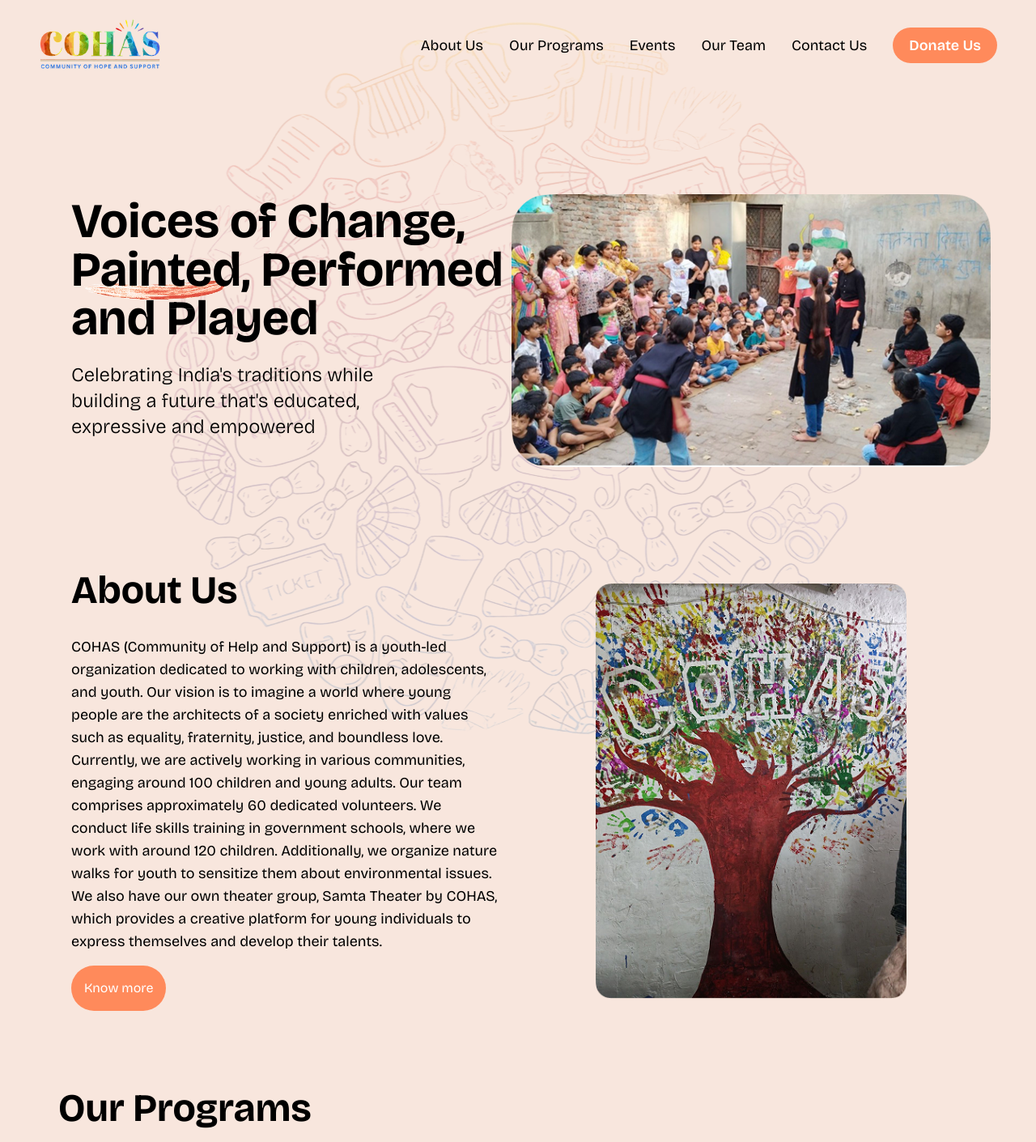
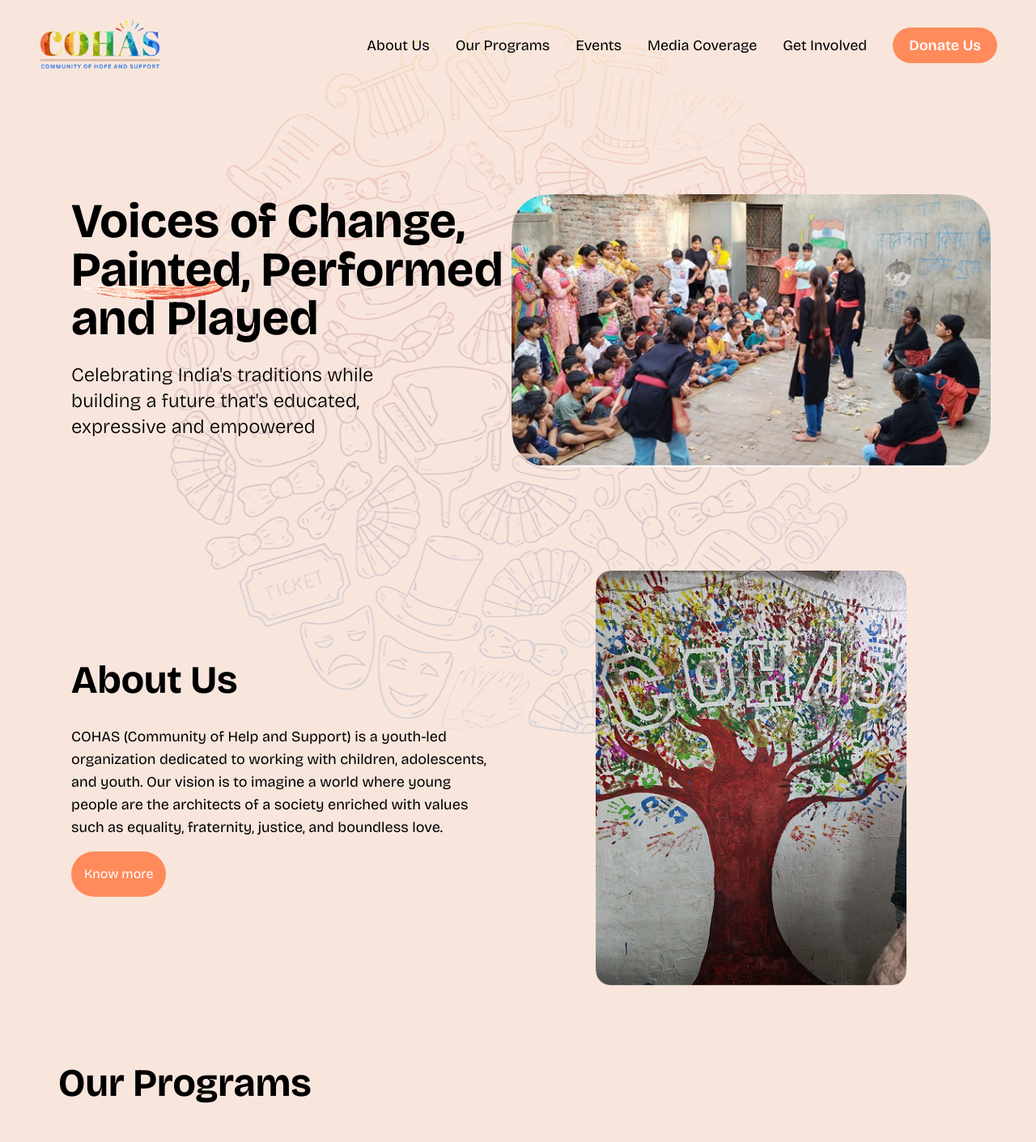
Before and after one commit to nikunjmathur08/COHAS, a React (Vite) app: page / in a window 1280 px wide. Shown: the top 1411 px of the page at 81% size. Built offline with nearby package versions, Linux system fonts and the light colour scheme.

Commit message:
feat: improve donate collage

```diff
--- a/src/components/AboutUsSection.tsx
+++ b/src/components/AboutUsSection.tsx
@@ -11,11 +11,8 @@
         About Us
       </h2>
       <p className="text-base sm:text-lg mt-6 md:mt-8 leading-relaxed text-justify md:text-left max-w-3xl mx-auto md:mx-0">
-        COHAS (Community of Help and Support) is a youth-led organization dedicated to working with children, adolescents, and youth. Our vision is to imagine a world where young people are the architects of a society enriched with values such as equality, fraternity, justice, and boundless love.
-
-        Currently, we are actively working in various communities, engaging around 100 children and young adults. Our team comprises approximately 60 dedicated volunteers. We conduct life skills training in government schools, where we work with around 120 children.
-
-        Additionally, we organize nature walks for youth to sensitize them about environmental issues. We also have our own theater group, Samta Theater by COHAS, which provides a creative platform for young individuals to express themselves and develop their talents.
+        COHAS (Community of Help and Support) is a youth-led organization dedicated to working with children, adolescents, and youth.
+        Our vision is to imagine a world where young people are the architects of a society enriched with values such as equality, fraternity, justice, and boundless love.
       </p>
       <a href="/about">
         <button className="bg-primary text-white p-4 rounded-full mt-4"> Know more</button>
--- a/src/components/Donate.tsx
+++ b/src/components/Donate.tsx
@@ -7,9 +7,9 @@
 
 export default function DonateUsLayout() {
   return (
-    <div className="flex justify-center items-center py-16 px-4">
+    <div className="flex justify-center items-center py-16 px-4 rounded-xl">
       <div
-        className="grid gap-2 w-full max-w-[380px] md:max-w-[1200px]"
+        className="grid gap-2 w-full max-w-[1000px] overflow-hidden h-[80vh]"
         style={{
           display: "grid",
           gridTemplateAreas: `
@@ -18,20 +18,20 @@
             "img6 img6 img5"
           `,
           gridTemplateColumns: "1fr 1fr 1fr",
-          gridTemplateRows: "auto auto auto",
+          gridTemplateRows: "1fr 1fr 1fr",
         }}
       >
         <div style={{ gridArea: "img1" }}>
-          <img src={Img6} alt="Group 1" className="w-full h-full rounded-xl object-cover" />
+          <img src={Img6} alt="Group 1" className="w-full h-full md:max-h-[200px] object-cover rounded-xl" />
         </div>
         <div style={{ gridArea: "img2" }}>
-          <img src={Img2} alt="Group 2" className="w-full h-full rounded-xl object-cover" />
+          <img src={Img2} alt="Group 2" className="w-full h-full md:max-h-[200px] object-cover rounded-xl" />
         </div>
         <div style={{ gridArea: "img3" }}>
-          <img src={Img3} alt="Group 3" className="w-full h-full rounded-xl object-cover" />
+          <img src={Img3} alt="Group 3" className="w-full h-full object-cover rounded-2xl" />
         </div>
         <div style={{ gridArea: "img4" }}>
-          <img src={Img4} alt="Group 4" className="w-full h-full rounded-xl object-cover" />
+          <img src={Img4} alt="Group 4" className="w-full h-full md:max-h-[200px] object-cover rounded-xl" />
         </div>
         <a
           href="https://milaap.org/fundraisers/support-underprivilege-children-of-community"
@@ -39,16 +39,16 @@
           style={{ gridArea: "donate" }}
         >
           <div className="w-full h-full rounded-xl bg-primary flex items-center justify-center transition-transform duration-300 hover:scale-105 hover:bg-orange-500">
-            <p className="text-white text-xl sm:text-8xl font-semibold leading-tight text-center">
+            <p className="text-white text-xl sm:text-5xl font-semibold leading-tight text-center">
               Donate<br />Us
             </p>
           </div>
         </a>
         <div style={{ gridArea: "img5" }}>
-          <img src={Img5} alt="Group 5" className="w-full h-full rounded-xl object-cover" />
+          <img src={Img5} alt="Group 5" className="w-full h-full object-cover rounded-xl" />
         </div>
         <div style={{ gridArea: "img6" }}>
-          <img src={Img1} alt="Group 6" className="w-full h-full rounded-xl object-cover" />
+          <img src={Img1} alt="Group 6" className="w-full max-h-[200px] object-cover rounded-2xl" />
         </div>
       </div>
     </div>
--- a/src/components/Header.tsx
+++ b/src/components/Header.tsx
@@ -83,8 +83,10 @@
           </a>
           {aboutOpen && (
             <div className='absolute top-full left-0 bg-white text-black shadow-lg rounded-2xl p-4 space-y-2 min-w-[160px] z-50'>
-              <a href='/about' onClick={() => handleRouteScroll('mission', '/about')} className='hover:text-primary block'>Our Mission</a>
-              <a href='/about' onClick={() => handleRouteScroll('vision', '/about')} className='hover:text-primary block'>Our Vision</a>
+              <a href='/about' onClick={() => handleRouteScroll('overview', '/about')} className='hover:text-primary block'>Overview</a>
+              <a href='/about' onClick={() => handleRouteScroll('team', '/about')} className='hover:text-primary block'>Our Team</a>
+              <a href='/about' onClick={() => handleRouteScroll('success', '/about')} className='hover:text-primary block'>Success Stories</a>
+              <a href='/about' onClick={() => handleRouteScroll('compliances', '/about')} className='hover:text-primary block'>Compliances</a>
             </div>
           )}
         </div>
@@ -109,8 +111,8 @@
           )}
         </div>
         <a href="#events" onClick={(e) => handleScroll(e, 'events')} className="hover:text-primary transition">Events</a>
-        <a href="#team" onClick={(e) => handleScroll(e, 'team')} className="hover:text-primary transition">Our Team</a>
-        <a href="#contact" onClick={(e) => handleScroll(e, 'contact')} className="hover:text-primary transition">Contact Us</a>
+        <a href="#team" onClick={(e) => handleScroll(e, 'team')} className="hover:text-primary transition">Media Coverage</a>
+        <a href="#contact" onClick={(e) => handleScroll(e, 'contact')} className="hover:text-primary transition">Get Involved</a>
         <a
           href="https://milaap.org/fundraisers/support-underprivilege-children-of-community"
           target="_blank"
```
